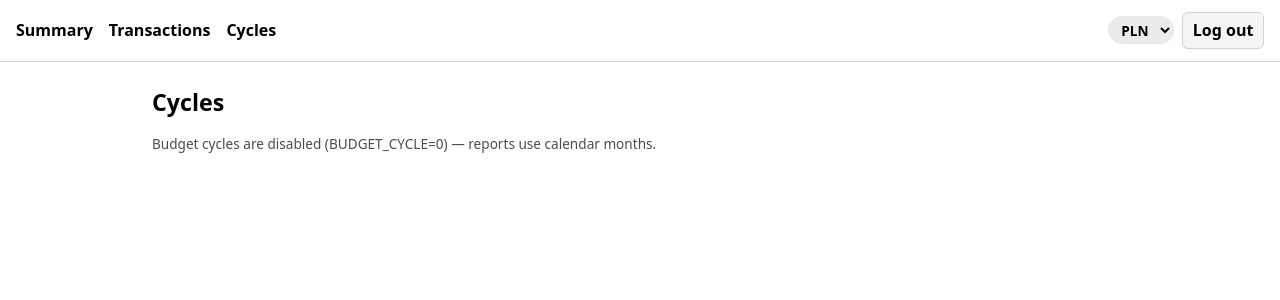
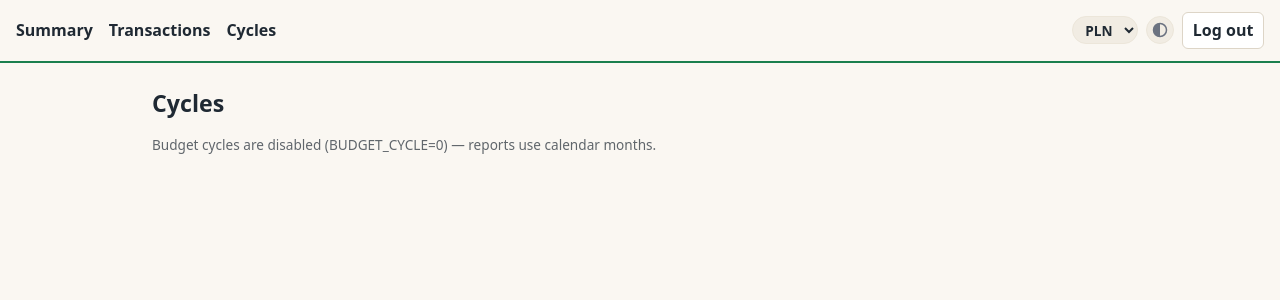
Before and after one commit to TeymurovFuad/family-budget-bot, a FastAPI app: template web/templates/cycles.html in a window 1280 px wide. Shown: the top 300 px of the page. Run offline with FastAPI, Linux system fonts and the light colour scheme; the template is opened without the code that fills it, so the values that code supplies are empty; parts of the project's set-up code (start-up, migrations or seed data) failed here and were passed over.

Commit message:
feat: colorful palette (light-dark tokens), theme toggle, category color-coding (#111)
## Why

User feedback: the UI felt monotonous in dark mode. Adds a real color
palette with explicit light/dark values, a compact theme toggle, and
category color-coding.

## What

- **light-dark() tokens**: replaced all `Canvas`/`CanvasText`
system-color neutrals in `web/static/style.css` with explicit
`light-dark()` tokens (bg, surfaces, ink, borders, accent + soft
variant, money colors, warn, 8-hue category palette). No raw
system-color literals remain. `[data-theme=light|dark]` pins one scheme;
unset falls through to OS-following `color-scheme: light dark`.
- **Theme toggle** (`POST /theme`, `web/theme.py`): mirrors the currency
switcher exactly — signed session cookie, same `_safe_referer`
open-redirect guard (imported, not re-implemented), full-page reload, no
JS. Compact coin-icon button in the nav; icon flips horizontally in dark
mode.
- **Category color-coding**: `cat_color_idx` Jinja filter
(`zlib.crc32(name.strip().lower()) % 8` — process-stable, unlike
`hash()`). `chip()` macro gains optional `cat_idx`; filter/plain chips
unaffected. Chips get a colored left border + dot.
- **Richness**: `.card-primary` gets `--accent-soft` fill; nav gets a
2px accent border-bottom.

## Tests

`tests/test_web_theme.py` (16 tests): cookie round-trip, tamper
rejection, session required, same-origin-only redirect, currency
preserved, `data-theme` present/absent rendering, crc32 determinism
incl. cross-process with different `PYTHONHASHSEED`, chip macro coloring
incl. idx 0 and non-category chips.

Full suite: **1668 passed**, golden-master unmodified.

Co-authored-by: TeymurovFuad <TeymurovFuad@users.noreply.github.com>

```diff
--- a/web/app.py
+++ b/web/app.py
@@ -11,6 +11,7 @@ settings.WEB_BIND_HOST). Fails closed: create_app() raises when
 WEB_PASSWORD / WEB_SESSION_SECRET are unset.
 """
 
+import zlib
 from pathlib import Path
 
 from fastapi import FastAPI
@@ -20,12 +21,22 @@ from fastapi.templating import Jinja2Templates
 
 from web import auth
 from web import currency as currency_routes
+from web import theme as theme_routes
 from web.auth import AuthRedirect, validate_web_settings
 from web.routes import cycles as cycles_routes
 from web.routes import summary as summary_routes
 from web.routes import transactions as transactions_routes
 
 _WEB_DIR = Path(__file__).resolve().parent
+
+
+def cat_color_idx(name: str) -> int:
+    """Stable 0-7 palette index for a category name (drives --cat-N).
+
+    crc32, not built-in hash(): hash() is randomized per process
+    (PYTHONHASHSEED) and would recolor every category on each restart.
+    """
+    return zlib.crc32(str(name).strip().lower().encode()) % 8
 
 
 def create_app() -> FastAPI:
@@ -38,11 +49,14 @@ def create_app() -> FastAPI:
     app.state.templates.env.globals.update(
         session_currency=auth.get_session_currency,
         available_currencies=currency_routes.available_currencies,
+        session_theme=auth.get_session_theme,
     )
+    app.state.templates.env.filters["cat_color_idx"] = cat_color_idx
     app.mount("/static", StaticFiles(directory=str(_WEB_DIR / "static")), name="static")
 
     app.include_router(auth.router)
     app.include_router(currency_routes.router)
+    app.include_router(theme_routes.router)
     app.include_router(summary_routes.router)
     app.include_router(transactions_routes.router)
     app.include_router(cycles_routes.router)
--- a/web/auth.py
+++ b/web/auth.py
@@ -74,6 +74,17 @@ def get_session_currency(request: Request) -> str:
     return payload.get("currency") or settings.DISPLAY_CURRENCY
 
 
+def get_session_theme(request: Request) -> str | None:
+    """Theme stored in the signed session cookie ("light"/"dark"), or None.
+
+    None means "no explicit preference" — the UI omits data-theme and
+    follows the OS via `color-scheme: light dark`.
+    """
+    payload = _session_payload(request) or {}
+    theme = payload.get("theme")
+    return theme if theme in ("light", "dark") else None
+
+
 def set_session_cookie(resp, payload: dict) -> None:
     """Sign and set the session cookie with the given payload dict."""
     resp.set_cookie(
--- a/web/static/style.css
+++ b/web/static/style.css
@@ -1,6 +1,7 @@
-/* budget-bot web UI design system (redesign foundation).
-   Vendored/local, no build step. Light/dark auto-adapts via the
-   Canvas/CanvasText system colors — do not replace with fixed colors. */
+/* budget-bot web UI design system (colorful palette).
+   Vendored/local, no build step. Light/dark handled by light-dark()
+   tokens; data-theme on <html> pins one scheme, otherwise the OS
+   preference decides via `color-scheme: light dark`. */
 
 :root {
   color-scheme: light dark;
@@ -13,32 +14,49 @@
   --fs-lg:1.2rem;  --fs-xl:1.45rem; --fs-hero:2rem;
   --font-num: ui-monospace, "SF Mono", "Cascadia Mono", Menlo, monospace;
 
-  /* semantic money colors */
-  --money-pos: #1a7f4e;
-  --money-neg: color-mix(in srgb, CanvasText 75%, #c0392b);
-  --money-save: #2563eb;
-  --accent: #1a7f4e;
-  --accent-contrast:#fff;
+  /* neutrals */
+  --bg:          light-dark(#faf7f2, #14181d);
+  --surface:     light-dark(#ffffff, #1c2229);
+  --surface-2:   light-dark(#f1ece3, #242c35);
+  --ink:         light-dark(#1f2933, #e8e6e1);
+  --ink-soft:    light-dark(#6b7280, #9aa3ad);
+  --border:      light-dark(#ddd5c7, #38424d);
+  --border-soft: light-dark(#ece6da, #2a333d);
 
-  /* neutrals via system colors (keeps auto dark mode) */
-  --border:      color-mix(in srgb, CanvasText 18%, Canvas);
-  --border-soft: color-mix(in srgb, CanvasText 10%, Canvas);
-  --surface:     color-mix(in srgb, CanvasText 4%, Canvas);
-  --surface-2:   color-mix(in srgb, CanvasText 8%, Canvas);
-  --ink-soft:    color-mix(in srgb, CanvasText 62%, Canvas);
+  /* semantic colors */
+  --accent:          light-dark(#1a7f4e, #3dcf8e);
+  --accent-contrast: light-dark(#ffffff, #10241a);
+  --accent-soft:     light-dark(#e3f2ea, #1d3a2c);
+  --money-pos:  light-dark(#1a7f4e, #4ade80);
+  --money-neg:  light-dark(#b3382c, #f0716a);
+  --money-save: light-dark(#2563eb, #7aa8f7);
+  --warn:       light-dark(#b45309, #f5a94b);
+
+  /* category palette — fixed 8 hues, indexed via cat_color_idx */
+  --cat-0: light-dark(#2563eb, #7aa8f7);
+  --cat-1: light-dark(#0d9488, #45d0c5);
+  --cat-2: light-dark(#b45309, #f5a94b);
+  --cat-3: light-dark(#9333ea, #c48af7);
+  --cat-4: light-dark(#be185d, #f77fb0);
+  --cat-5: light-dark(#4d7c0f, #a3d65c);
+  --cat-6: light-dark(#b3382c, #f0716a);
+  --cat-7: light-dark(#0369a1, #56c1f0);
+
   --radius:.625rem; --radius-sm:.375rem;
 }
+[data-theme="light"] { color-scheme: light; }
+[data-theme="dark"]  { color-scheme: dark; }
 
 * { box-sizing: border-box; }
 
 body {
   margin: 0; font-family: system-ui, sans-serif; font-size: 16px;
-  background: Canvas; color: CanvasText;
+  background: var(--bg); color: var(--ink);
 }
 
 nav {
   display: flex; gap: var(--space-4); padding: var(--space-3) var(--space-4);
-  border-bottom: 1px solid var(--border); align-items: center; flex-wrap: wrap;
+  border-bottom: 2px solid var(--accent); align-items: center; flex-wrap: wrap;
 }
 nav a { text-decoration: none; color: inherit; font-weight: 600; }
 nav .nav-actions {
@@ -62,7 +80,10 @@ td.num, th.num { text-align: right; white-space: nowrap; }
   border: 1px solid var(--border); border-radius: var(--radius);
   padding: var(--space-4); margin-bottom: var(--space-4);
 }
-.card-primary { border-color: var(--accent); border-width: 2px; }
+.card-primary {
+  border-color: var(--accent); border-width: 2px;
+  background: var(--accent-soft);
+}
 .card h2 { margin: 0 0 var(--space-2); font-size: 1.05rem; }
 .card dl {
   display: grid; grid-template-columns: auto 1fr;
@@ -80,7 +101,7 @@ td.num, th.num { text-align: right; white-space: nowrap; }
 
 select, input, button {
   font: inherit; padding: .4rem .6rem; color: inherit;
-  background: Canvas; border: 1px solid var(--border);
+  background: var(--bg); border: 1px solid var(--border);
   border-radius: var(--radius-sm); min-height: 2.25rem;
 }
 select:focus-visible, input:focus-visible, button:focus-visible,
@@ -119,7 +140,7 @@ button:disabled { cursor: default; opacity: .5; }
   color: inherit; font-weight: 600; background: var(--surface);
 }
 .pagination .page-link.disabled {
-  opacity: .4; pointer-events: none; background: Canvas;
+  opacity: .4; pointer-events: none; background: var(--bg);
 }
 .pagination .page-indicator { font-size: .9rem; opacity: .8; }
 
@@ -170,7 +191,13 @@ th.sortable.sorted-desc a::after { content: "\2193"; opacity: 1; color: var(--ac
   color: var(--ink-soft); text-decoration: none; font-weight: 700;
   padding: 0 .15rem; line-height: 1;
 }
-.chip--filter .chip-clear:hover { color: CanvasText; }
+.chip--filter .chip-clear:hover { color: var(--ink); }
+
+.chip--cat { border-left: 3px solid var(--cat); }
+.chip--cat::before {
+  content: ""; width: .45rem; height: .45rem; border-radius: 999px;
+  background: var(--cat); display: inline-block; margin-right: .3em;
+}
 
 /* ── Table scroll wrapper ──────────────────────────────────────────────── */
 
@@ -218,7 +245,7 @@ a.chip--preset:hover { background: var(--surface); box-shadow: inset 0 0 0 1px v
 
 .txn-group { margin-bottom: var(--space-3); }
 .txn-date {
-  position: sticky; top: 0; z-index: 1; background: Canvas;
+  position: sticky; top: 0; z-index: 1; background: var(--bg);
   margin: 0; padding: var(--space-2) 0 var(--space-1);
   font-size: var(--fs-xs); font-weight: 700; color: var(--ink-soft);
   text-transform: uppercase; letter-spacing: .04em;
@@ -256,6 +283,19 @@ a.chip--preset:hover { background: var(--surface); box-shadow: inset 0 0 0 1px v
   border: 1px solid var(--border-soft); border-radius: 999px;
 }
 
+/* ── Theme toggle (nav) ────────────────────────────────────────────────── */
+/* Plain POST /theme with full-page reload, mirroring the currency
+   switcher — deliberately no JS/htmx. */
+
+.theme-toggle button {
+  min-height: 1.75rem; width: 1.75rem; padding: 0;
+  display: inline-flex; align-items: center; justify-content: center;
+  border-radius: 999px; border: 1px solid var(--border-soft);
+  background: var(--surface-2); color: var(--ink-soft);
+}
+.theme-toggle button:hover { color: var(--ink); }
+[data-theme="dark"] .theme-toggle svg { transform: scaleX(-1); }
+
 /* ── Period navigation (Summary) ───────────────────────────────────────── */
 
 .period-nav {
@@ -279,9 +319,9 @@ details[open] > summary .disclosure-chevron { transform: rotate(180deg); }
 .period-picker-panel {
   position: absolute; left: 50%; transform: translateX(-50%); z-index: 10;
   margin-top: var(--space-1); padding: var(--space-3);
-  background: Canvas; border: 1px solid var(--border);
+  background: var(--bg); border: 1px solid var(--border);
   border-radius: var(--radius); box-shadow: 0 4px 16px
-    color-mix(in srgb, CanvasText 18%, transparent);
+    color-mix(in srgb, var(--ink) 18%, transparent);
   display: flex; flex-direction: column; gap: var(--space-2);
   min-width: 16rem;
 }
--- a/web/templates/_txn_list.html
+++ b/web/templates/_txn_list.html
@@ -10,7 +10,7 @@
   <div class="txn-main">
     <div class="txn-desc">{{ r.description or r.category or 'Uncategorised' }}</div>
     <div class="txn-sub">
-      {%- if r.category %}{{ chip(r.category) }}{% endif %}
+      {%- if r.category %}{{ chip(r.category, cat_idx=r.category | cat_color_idx) }}{% endif %}
       <span>{{ r.person }}</span>
       {%- if show_date %}<span class="txn-inline-date">{{ r.date_label }}</span>{% endif %}
     </div>
--- a/web/templates/base.html
+++ b/web/templates/base.html
@@ -1,5 +1,5 @@
 <!doctype html>
-<html lang="en">
+<html lang="en"{% if session_theme(request) %} data-theme="{{ session_theme(request) }}"{% endif %}>
 <head>
 <meta charset="utf-8">
 <meta name="viewport" content="width=device-width, initial-scale=1">
@@ -27,6 +27,18 @@
       </select>
       <noscript><button type="submit">Set</button></noscript>
     </form>
+    {# Theme toggle: plain POST + full-page reload, like the currency
+       switcher. No preference set ⇒ button targets "dark". #}
+    <form method="post" action="/theme" class="theme-toggle">
+      <button type="submit" name="theme" value="{{ 'light' if session_theme(request) == 'dark' else 'dark' }}"
+              aria-label="Switch to {{ 'light' if session_theme(request) == 'dark' else 'dark' }} theme"
+              title="Theme">
+        <svg viewBox="0 0 16 16" width="16" height="16" aria-hidden="true">
+          <circle cx="8" cy="8" r="6.5" fill="none" stroke="currentColor" stroke-width="1.5"/>
+          <path d="M8 1.5 A6.5 6.5 0 0 0 8 14.5 Z" fill="currentColor"/>
+        </svg>
+      </button>
+    </form>
     <form method="post" action="/logout"><button type="submit">Log out</button></form>
   </div>
 </nav>
--- /dev/null
+++ b/web/theme.py
@@ -0,0 +1,35 @@
+"""
+web/theme.py — session-scoped light/dark theme preference.
+
+Mirrors web/currency.py exactly: no per-user identity on the web UI,
+so the preference lives in the signed session cookie. When unset, the
+UI omits the data-theme attribute and follows the OS color scheme.
+"""
+
+import logging
+
+from fastapi import APIRouter, Depends, Form, Request
+from fastapi.responses import RedirectResponse
+
+from web import auth
+from web.currency import _safe_referer
+
+log = logging.getLogger(__name__)
+
+router = APIRouter()
+
+VALID_THEMES = ("light", "dark")
+
+
+@router.post("/theme", dependencies=[Depends(auth.require_session)])
+async def set_theme(request: Request, theme: str = Form("")):
+    target = str(theme).strip().lower()
+    payload = auth._session_payload(request) or {}
+    payload["ok"] = True
+    if target in VALID_THEMES:
+        payload["theme"] = target
+    else:
+        payload.pop("theme", None)  # invalid → back to follow-system
+    resp = RedirectResponse(_safe_referer(request), status_code=303)
+    auth.set_session_cookie(resp, payload)
+    return resp
```
Also changed, not shown: tests/test_web_theme.py (added, +222 -0 lines), web/templates/_macros.html (+6 -2 lines).
